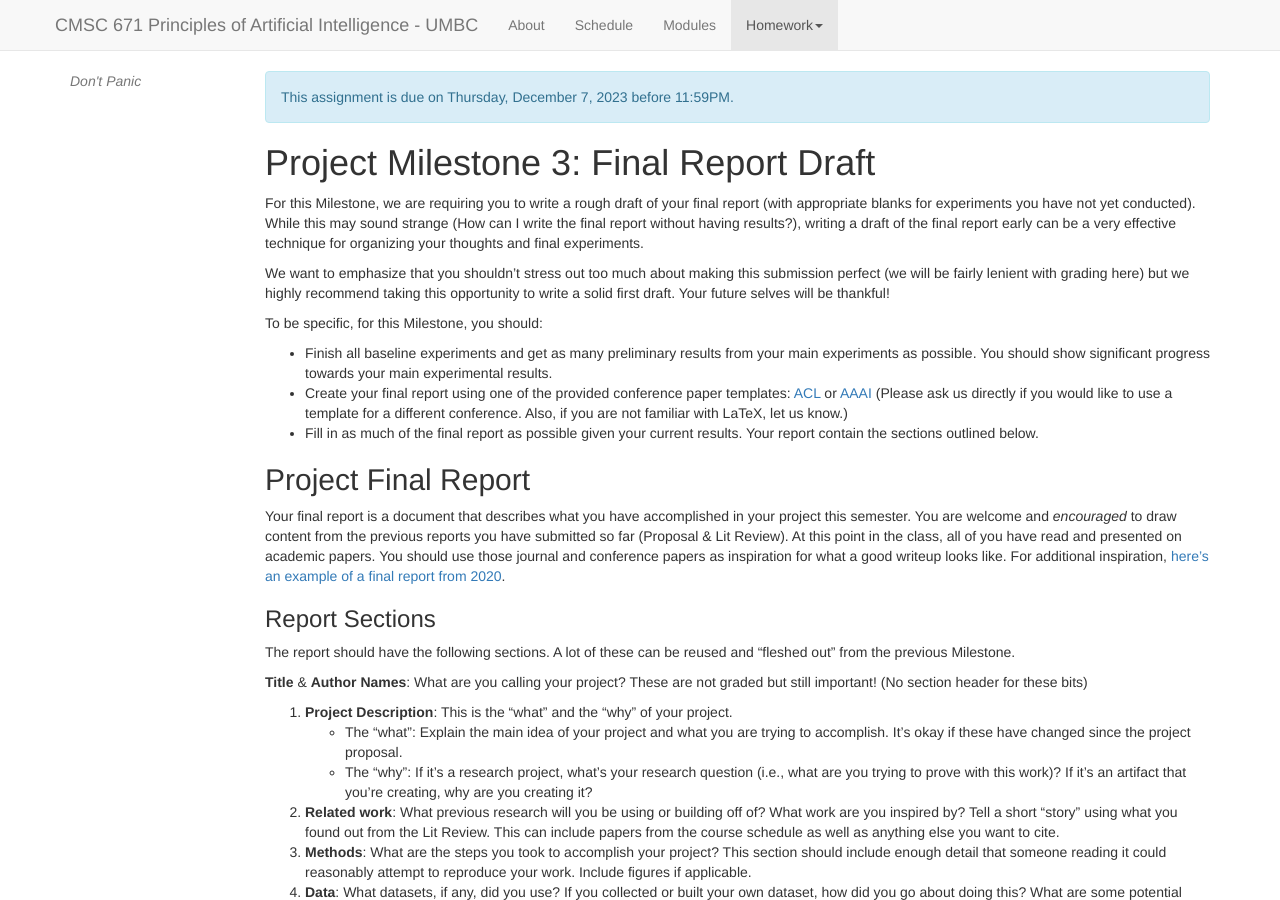
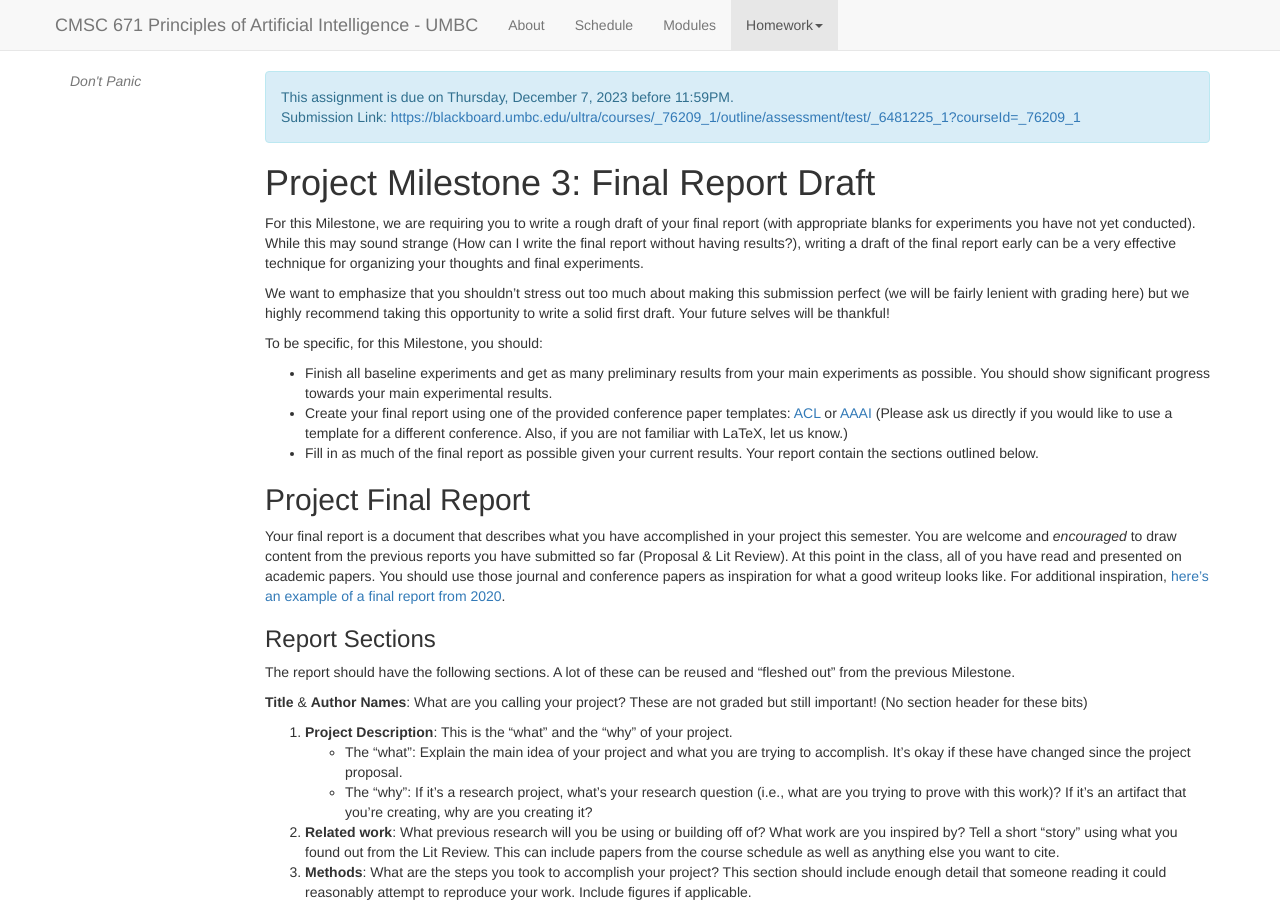
Before and after one commit to lara-martin/Principles-of-AI, a Jekyll site: the page built from homeworks/project/draft.md, in a window 1280 px wide and 900 px high. Built offline with Jekyll 4.4.1, drawn with Linux system fonts in a browser that asks for light colours; nearby versions of some CDN libraries; a script that is not in the unit is left out.

Commit message:
Update draft.md

```diff
--- a/homeworks/project/draft.md
+++ b/homeworks/project/draft.md
@@ -36,7 +36,7 @@ Warning: this assignment is out of date.  It may still need to be updated for th
 
 <div class="alert alert-info">
 This assignment is due on {{ page.due_date | date: "%A, %B %-d, %Y" }} before {{ page.due_date | date: "%I:%M%p" }}.
-<br><a href="{{item.submission}}">{{ item.submission }}</a>
+<br>Submission Link: <a href="{{page.submission}}">{{ page.submission }}</a>
 
 </div>
 
```
